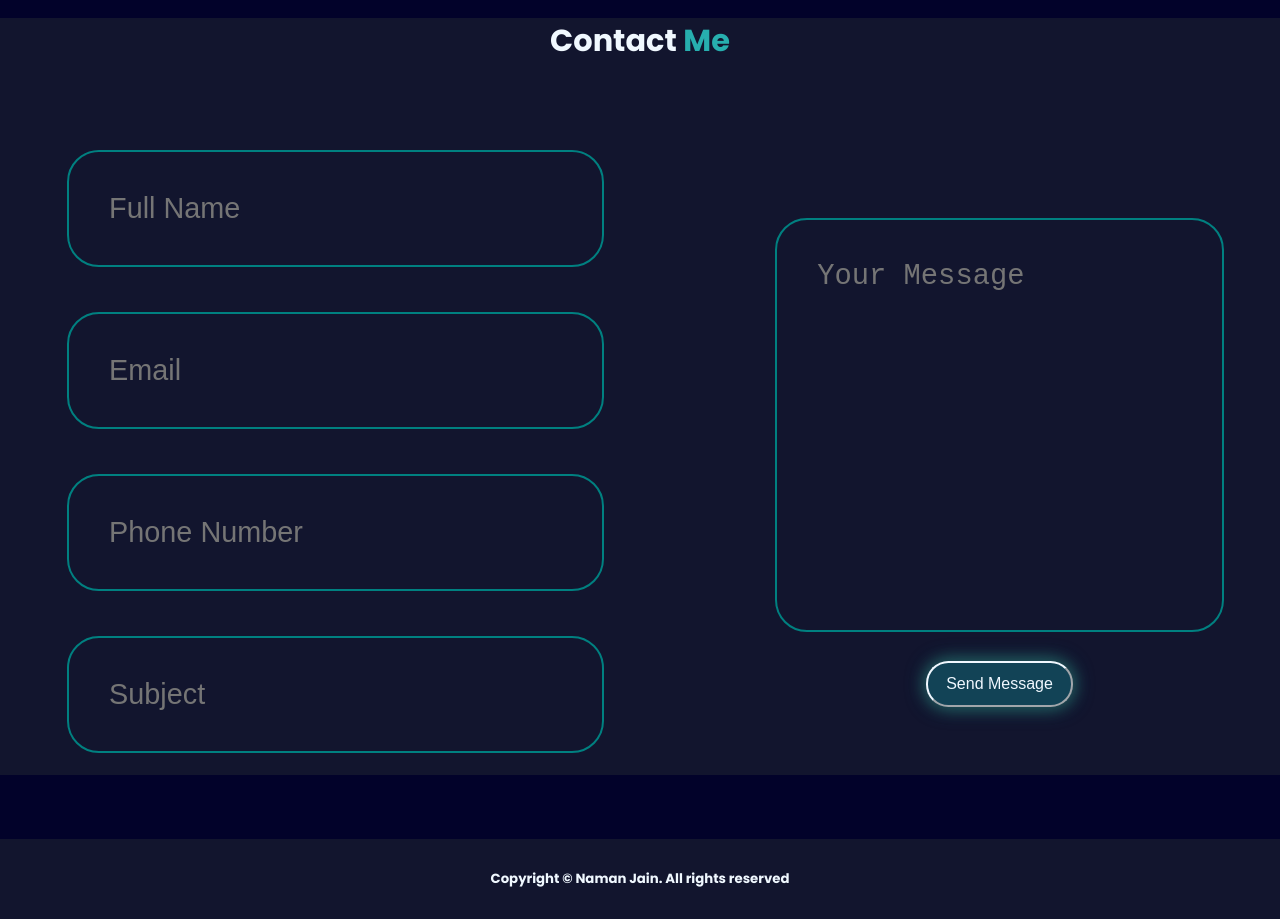
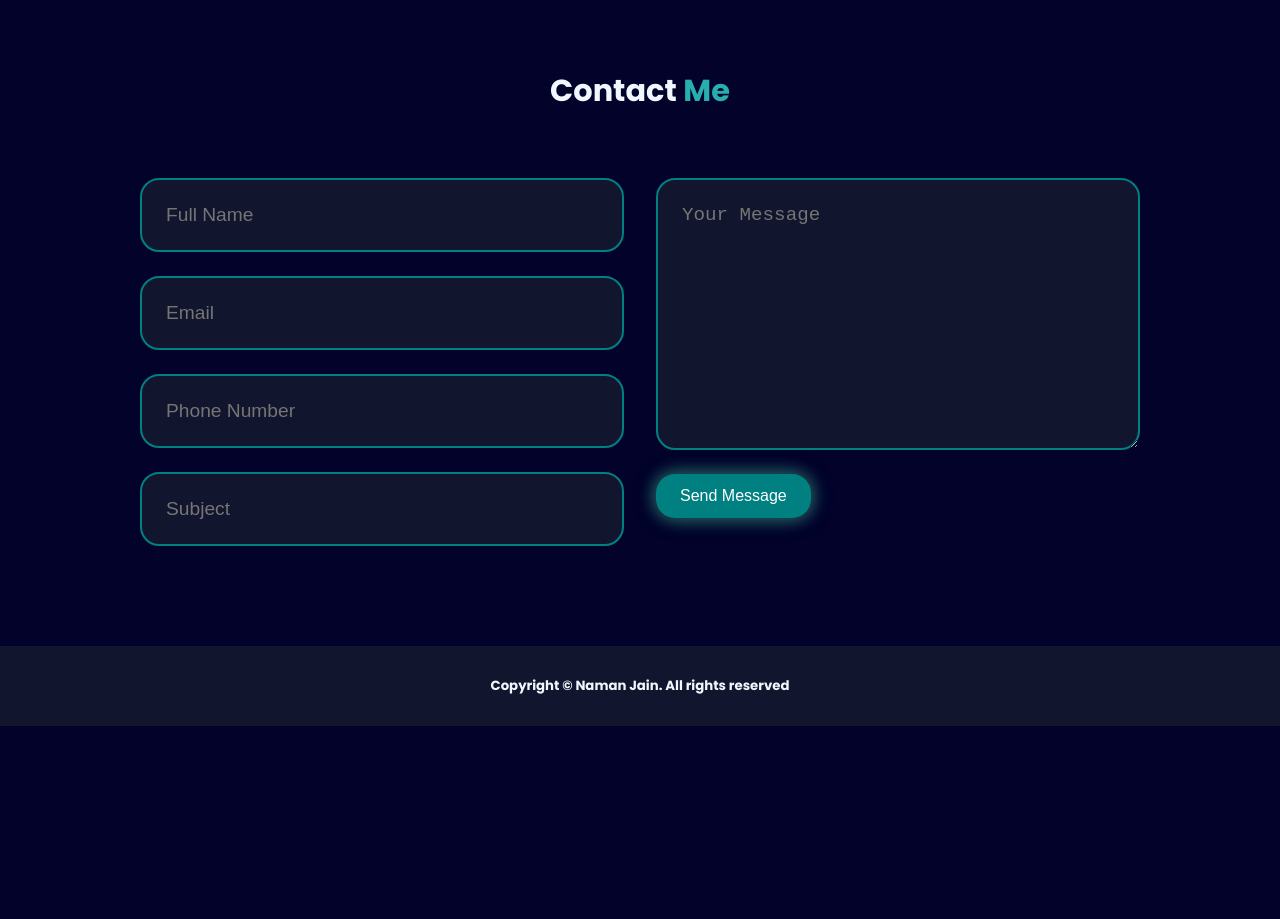
Before and after one commit to Namanjain026/Portfolio1, a plain HTML site: page index.html in a window 1280 px wide. Shown: the part 2640-3559 px from the top of the page. After the commit the page ends 3366 px from the top, so only its background shows below. Drawn offline with nearby package versions, Linux system fonts and the light colour scheme.

Commit message:
improve contact form

```diff
--- a/first.css
+++ b/first.css
@@ -157,7 +157,6 @@
   top: -75px;
 } */
 
-
 * {
   margin: 0;
   padding: 0;
@@ -202,7 +201,7 @@ nav ul li a:hover {
   text-decoration: underline 2px;
   transition: 0.2s ease-in-out;
 }
-nav ul li a.home{
+nav ul li a.home {
   color: rgb(78, 194, 194);
   font-weight: 530;
 }
@@ -245,7 +244,7 @@ nav ul li a.home{
   border-radius: 1.4rem;
   font-size: 16px;
   transition: 0.25s ease-in-out;
-   box-shadow: 0 0 15px rgb(37, 84, 87), 0 0 20px rgb(25, 98, 103);
+  box-shadow: 0 0 15px rgb(37, 84, 87), 0 0 20px rgb(25, 98, 103);
 }
 .leftsection .btn1 {
   padding: 12px 18px;
@@ -329,7 +328,8 @@ footer {
   background-color: rgb(18, 21, 46);
   height: 160px;
   border-radius: 3rem;
-  border: 5px solid transparent;
+  border: 2px solid teal;
+  box-shadow: 0 0 10px rgb(31, 89, 100);
   cursor: pointer;
   transition: 0.4s ease-in-out;
 }
@@ -473,41 +473,61 @@ footer {
   width: 50px;
 }
 
-.contact{
-  background-color: rgb(18, 21, 46);
+.contact {
+  background-color: rgb(2, 2, 42);
+  padding-bottom: 100px;
+  padding-top: 50px;
 }
-.contact h1{
+.contact h1 {
   font-size: 1.9rem;
   margin-bottom: 4rem;
   text-align: center;
 }
-.contact form{
+
+.form-container {
   display: flex;
-  align-items: center;
   justify-content: center;
-  gap: 3rem;
-  margin: 4rem auto;
-  text-align: center;
+  align-items: flex-start;
+  gap: 2rem;
+  flex-wrap: wrap;
+  max-width: 1000px;
+  margin: auto;
 }
 
-.contact form .input-box{
+.form-left,
+.form-right {
+  flex: 1 1 45%;
   display: flex;
-  justify-content: center;
-  flex-wrap: wrap;
-}
-.contact form .input-box input,
-.contact form textarea{
-  width: 80%;
-  padding: 2.5rem;
-  font-size: 1.8rem;
-  color: rgb(17, 27, 36);
-  background-color: rgb(18, 21, 46);
-  border-radius: 2rem;
-  border: 2px solid teal;
-  margin: 1.4rem 0;
-  resize: none;
+  flex-direction: column;
+  gap: 1.5rem;
 }
 
-.contact form .btn{
-  margin-top: 2rem;
+.form-left input,
+.form-right textarea {
+  width: 100%;
+  padding: 1.5rem;
+  font-size: 1.2rem;
+  border-radius: 1.2rem;
+  border: 2px solid teal;
+  background-color: rgb(18, 21, 46);
+  color: white;
+  box-sizing: border-box;
 }
+
+.form-right .btn1 {
+  align-self: flex-start;
+  padding: 0.8rem 1.5rem;
+  font-size: 1rem;
+  border-radius: 1.2rem;
+  background-color: teal;
+  color: white;
+  border: none;
+  cursor: pointer;
+}
+
+@media (max-width: 768px) {
+  .form-left,
+  .form-right {
+    flex: 1 1 100%;
+  }
+}
--- a/index.html
+++ b/index.html
@@ -147,32 +147,27 @@
         </div>
       </section>
 
-      <section class="contact" id = "Contact">
-        <h1>Contact <span class = "teal">Me</span></h1>
-        <form action = "">
-          <div class="input-group">
-            <div class="input-box">
-              <input type = "text"
-              placeholder="Full Name">
-              <input type = "email"
-              placeholder = "Email">
-            </div>
-            <div class="input-box">
-              <input type = "number"
-              placeholder="Phone Number">
-              <input type = "text"
-              placeholder="Subject">
-            </div>
-          </div>
+<section class="contact" id="Contact">
+  <h1>Contact <span class="teal">Me</span></h1>
+  <form action="">
+    <div class="form-container">
+      <!-- Left side -->
+      <div class="form-left">
+        <input type="text" placeholder="Full Name">
+        <input type="email" placeholder="Email">
+        <input type="number" placeholder="Phone Number">
+        <input type="text" placeholder="Subject">
+      </div>
 
-          <div class="input-group-2">
-            <textarea name = "" id = "" cols = "30"
-            rows = "10" placeholder="Your Message"></textarea>
-            <input type = "submit" value = "Send Message" class = "btn1">
-          </div>
-        </form>
+      <!-- Right side -->
+      <div class="form-right">
+        <textarea cols="30" rows="10" placeholder="Your Message"></textarea>
+        <input type="submit" value="Send Message" class="btn1">
+      </div>
+    </div>
+  </form>
+</section>
 
-      </section>
     </main>
 
     <footer>
```
